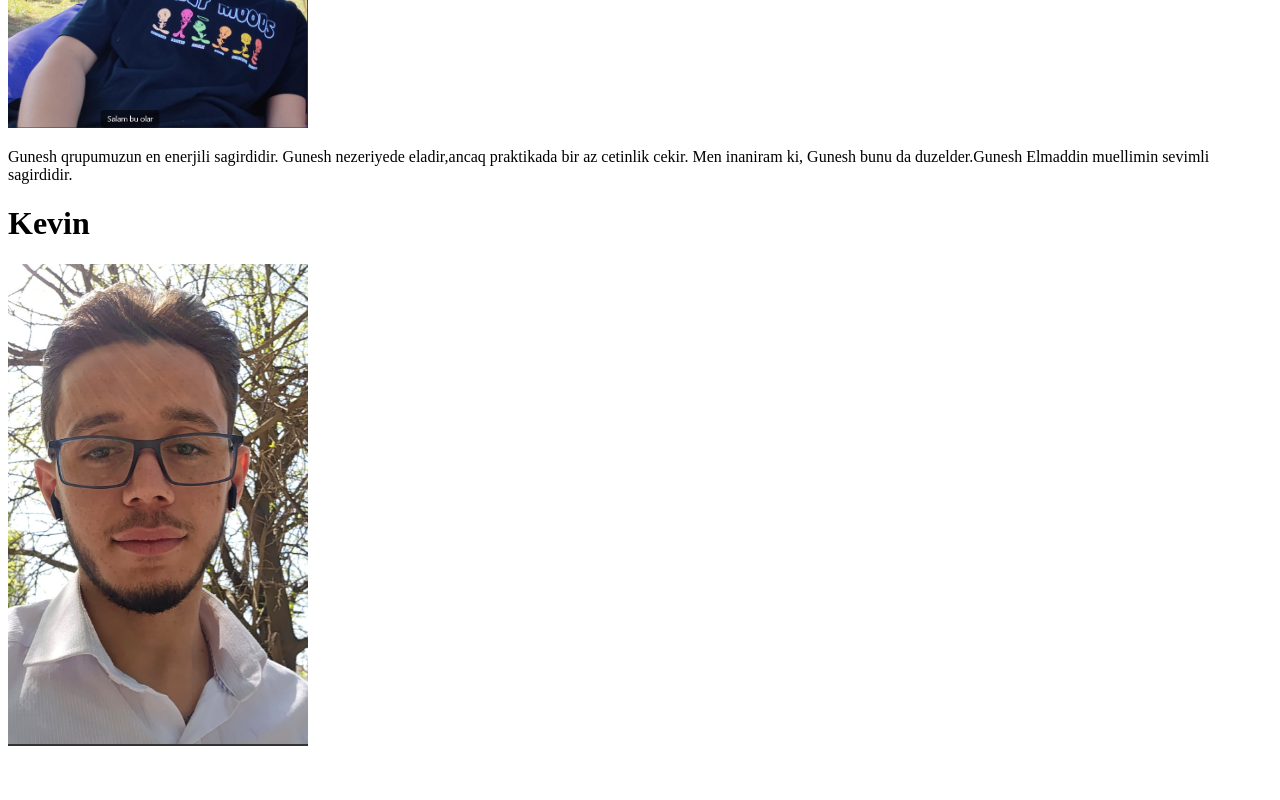
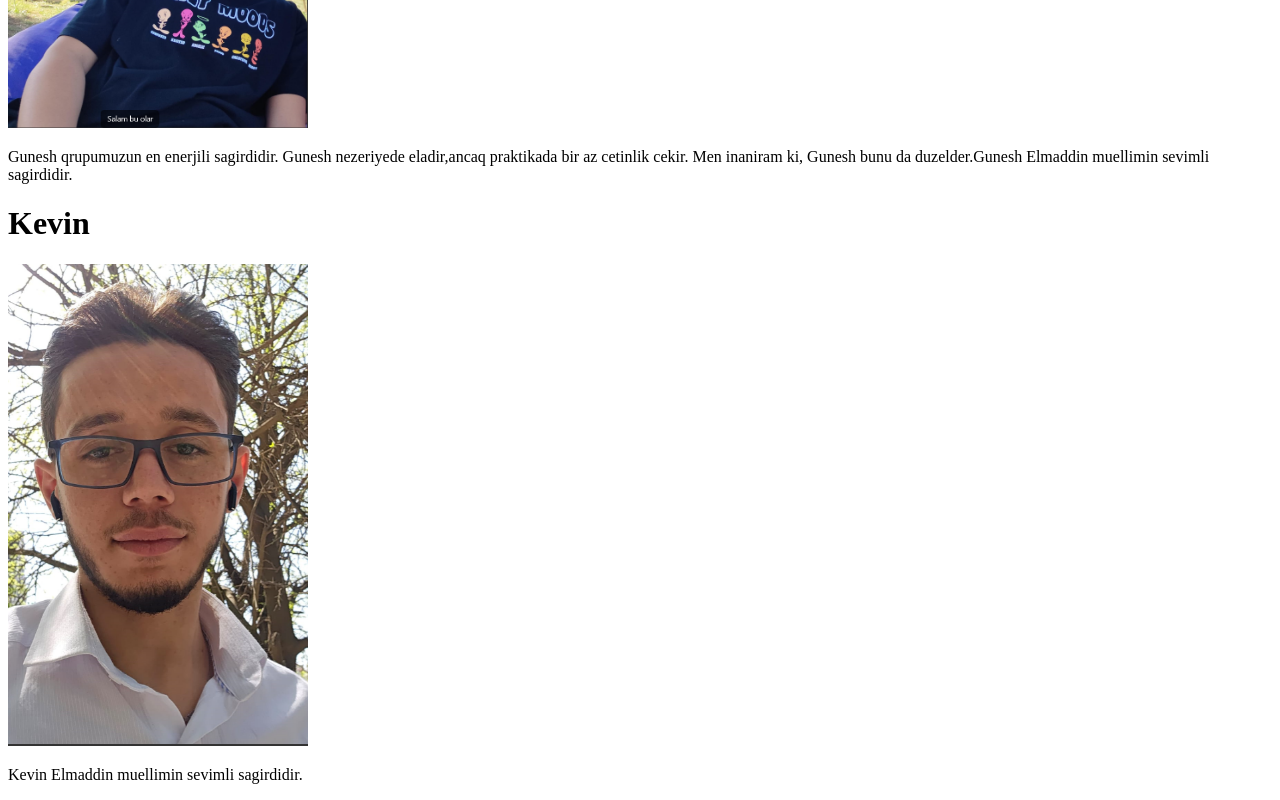
Before and after one commit to mrdlyv/homework, a plain HTML site: page index.html in a window 1280 px wide. Shown: the part 1474-2274 px from the top of the page. Before the commit the page ends 2232 px from the top, so only its background shows below. Drawn offline with Linux system fonts and the light colour scheme.

Commit message:
text qoyuldu

```diff
--- a/index.html
+++ b/index.html
@@ -26,7 +26,7 @@
         Men inaniram ki, Gunesh bunu da duzelder.Gunesh Elmaddin muellimin sevimli sagirdidir. </p>
     <h1>Kevin</h1>
     <img src="image copy 2.png" alt="" width="300px">
-
+    <p>Kevin Elmaddin muellimin sevimli sagirdidir.</p>
 
 </body>
 
```
